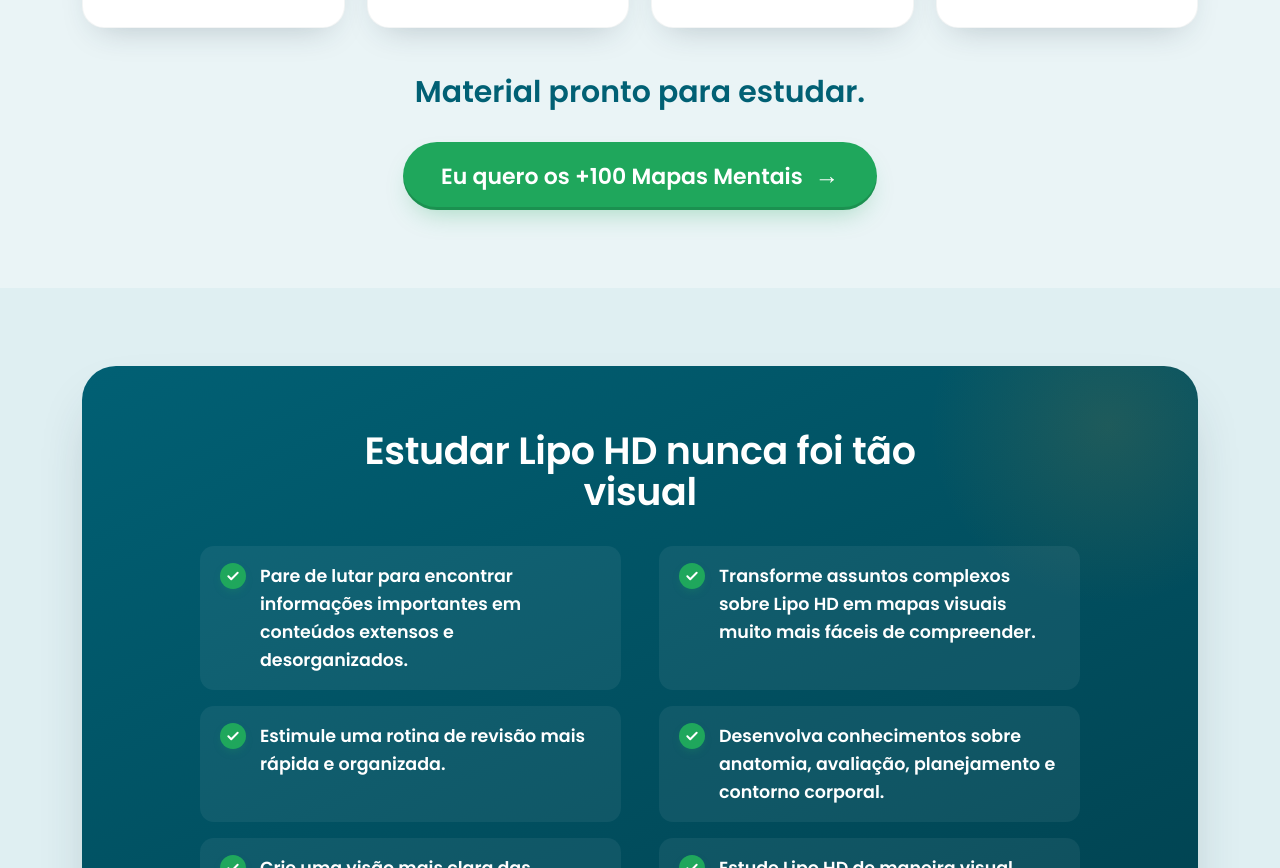
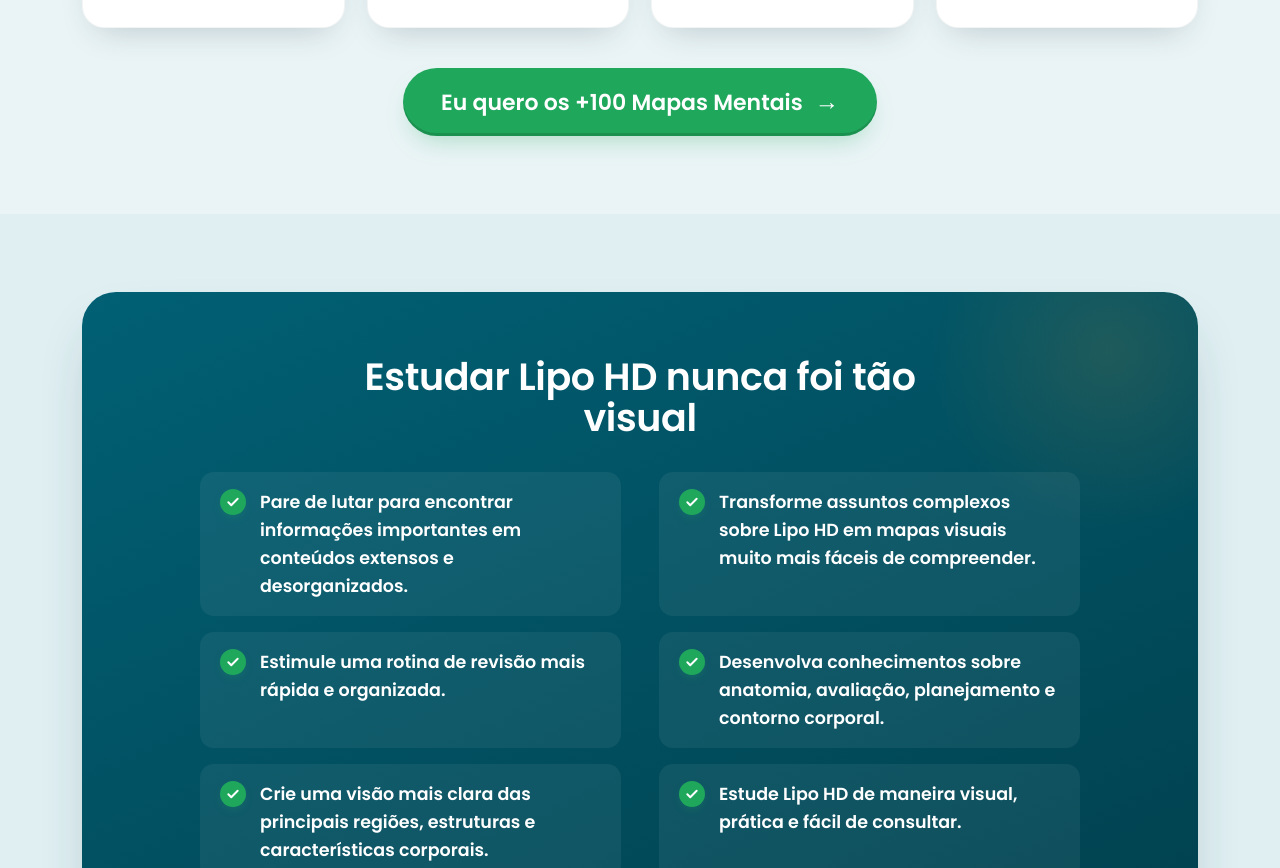
Before and after one commit to whinginh0/lipohd, a website: page index.html in a window 1280 px wide. Shown: the part 3085-3953 px from the top of the page. Drawn offline with Linux system fonts and the light colour scheme.

Commit message:
fix: remove redundant headline below last feature card

```diff
--- a/index.html
+++ b/index.html
@@ -261,7 +261,6 @@
         </article>
       </div>
       <div class="feat-close" data-reveal="">
-        <p class="big">Material pronto para estudar.</p>
         <a href="#oferta" class="btn">Eu quero os +100 Mapas Mentais <span class="arr">→</span></a>
       </div>
     </div>
```
